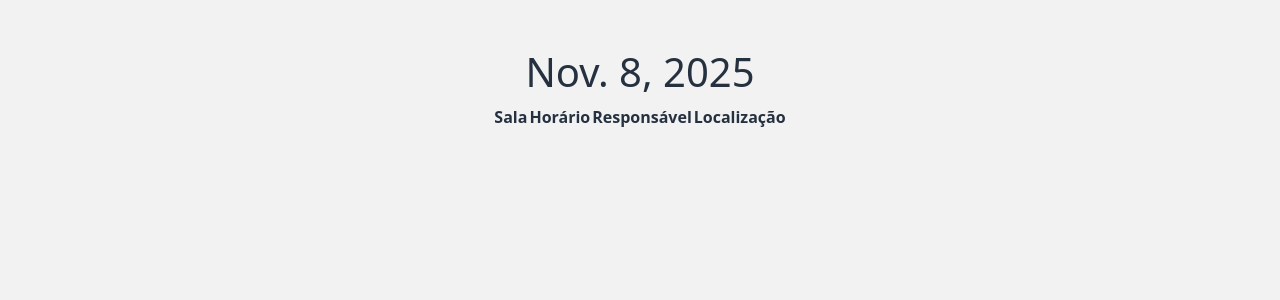
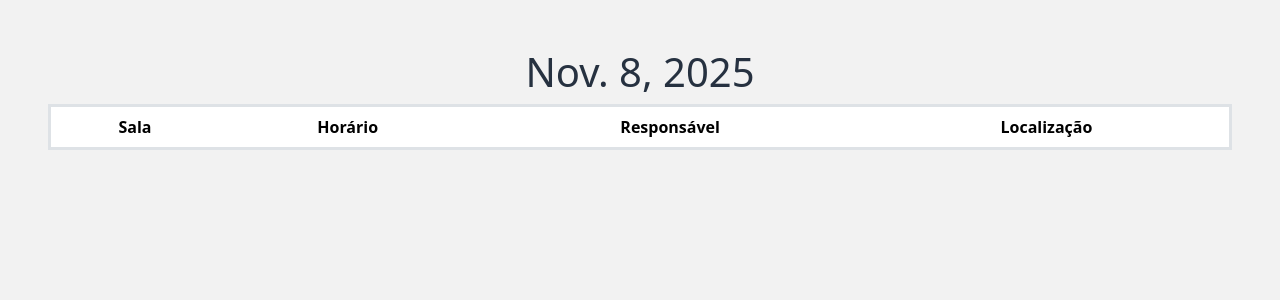
Before and after one commit to lorenaneiva/room-scheduling-manager, a Django app: page / in a window 1280 px wide. Shown: the part 62-362 px from the top of the page. Run offline with Django 5.2, Linux system fonts and the light colour scheme; data that the repository does not hold is empty.

Commit message:
estilização da tabela da pagina principal

```diff
--- a/agendador/templates/agendador/index.html
+++ b/agendador/templates/agendador/index.html
@@ -11,7 +11,7 @@
 
 {% block content %}
 
-<table >
+<table class="table table-hover border border-3 ">
     <tr>
         <th>Sala</th>
         <th>Horário</th>
```
